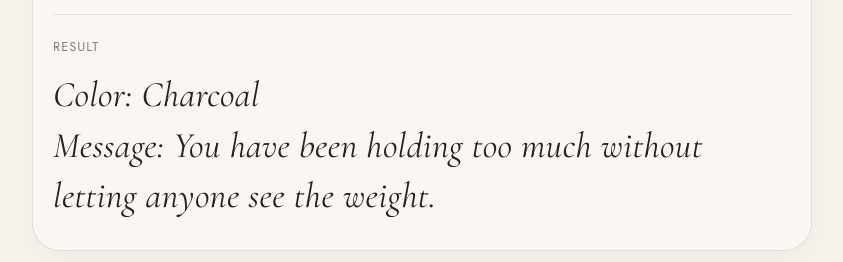
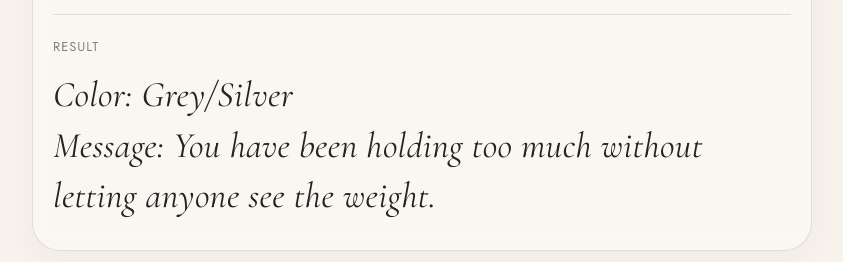
Before and after one commit to mnona88/Mini-Reading-Generator, a website: page public/index.html in a window 1280 px wide. Both pictures are taken after a click on the button "Generate Reading". Shown: the part 1050-1312 px from the top of the page, without its empty margins (218-1061 px from the left). Drawn offline with nearby package versions, Linux system fonts and the light colour scheme; no server answers.

Commit message:
Change reading message color from Charcoal to Grey/Silver

```diff
--- a/public/index.html
+++ b/public/index.html
@@ -352,7 +352,7 @@
         const data = await response.json();
         await typeWriter(data.text || "Color: Ivory\nMessage: You are not asking for more strength; you are asking for less to hold.");
       } catch (error) {
-        readingEl.textContent = "Color: Charcoal\nMessage: You have been holding too much without letting anyone see the weight.";
+        readingEl.textContent = "Color: Grey/Silver\nMessage: You have been holding too much without letting anyone see the weight.";
       }
     });
 
```
